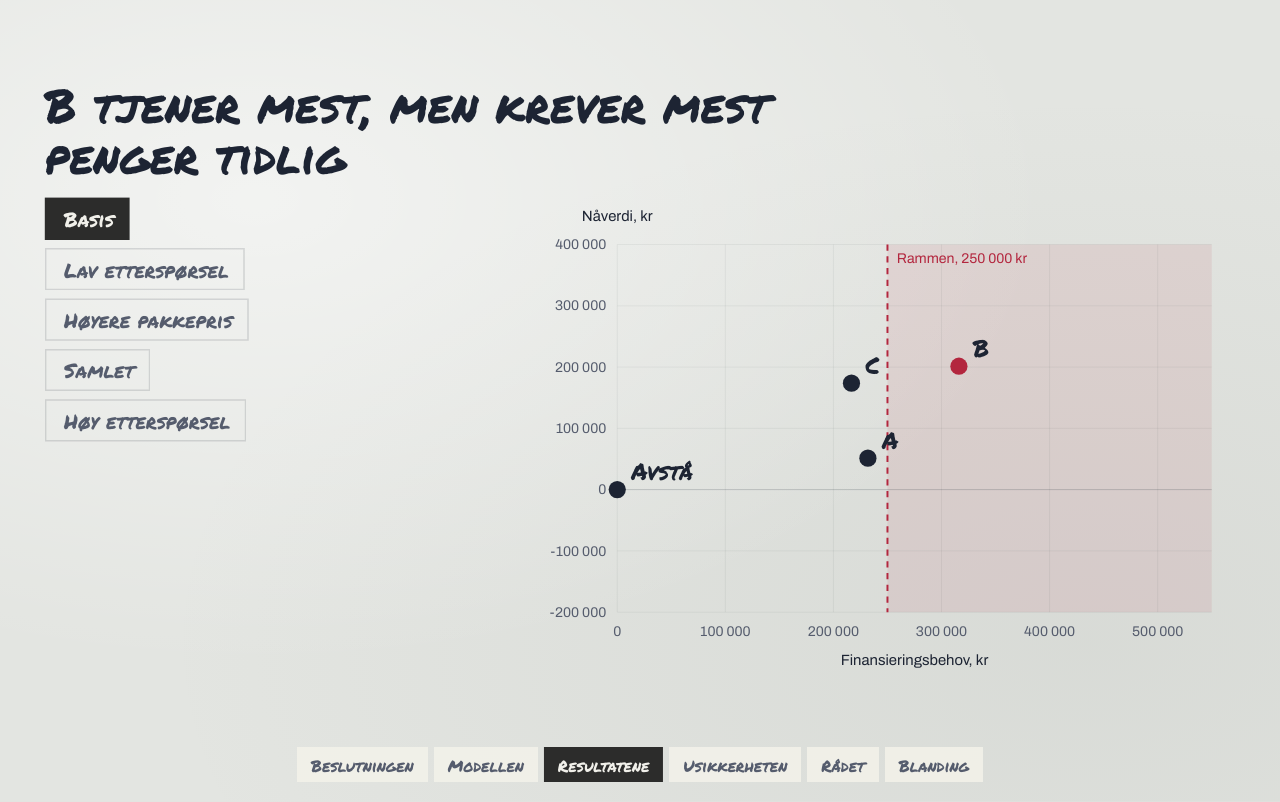
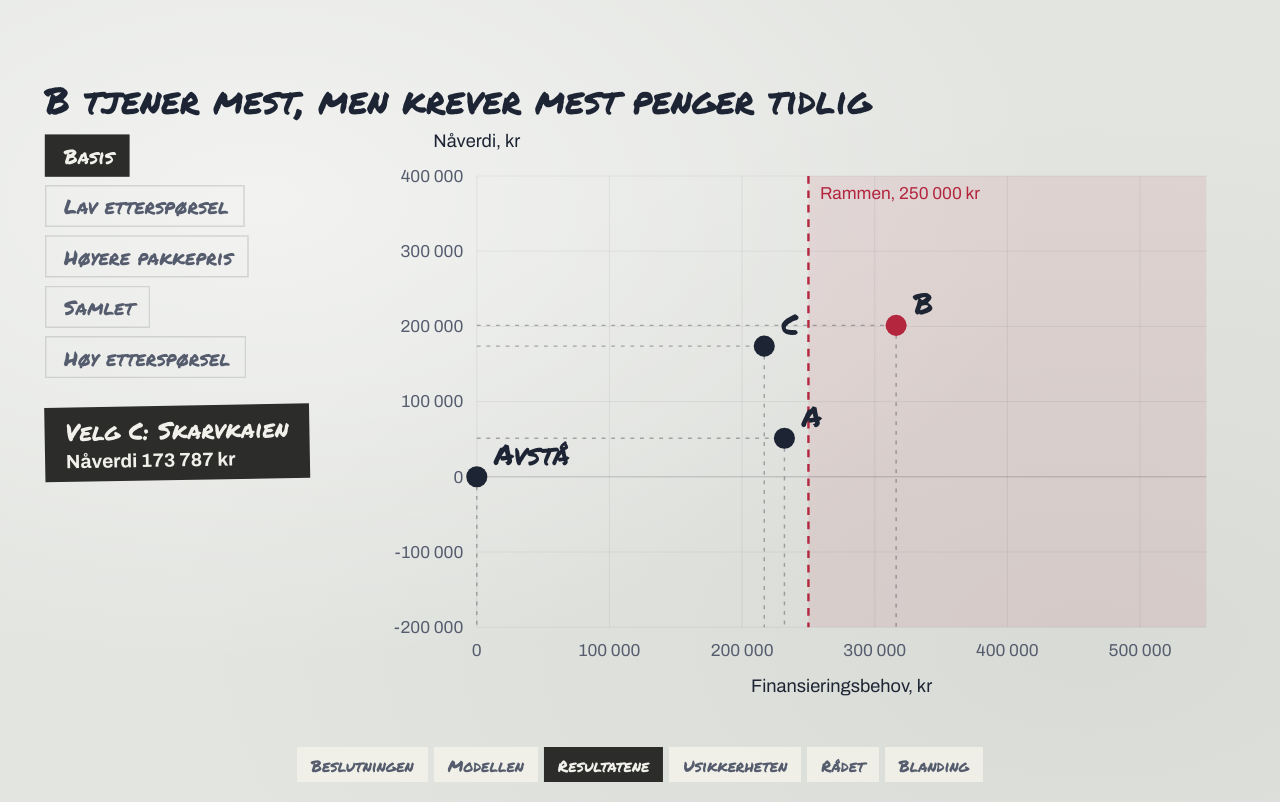
Before and after one commit to bjartelaa/sceneskift-kart, a plain HTML site: page site/index.html in a window 1280 px wide. Both pictures are taken after a click on the button "Resultatene". Drawn offline with Linux system fonts and the light colour scheme.

Commit message:
Tilbakemelding nr 21 og 22: Resultatene har mindre tittel på én linje, større figur, stiplede linjer til aksene og valget under scenarioene
Valget følger scenarioet med samme regel som anbefalingen på Usikkerheten: høyest nåverdi
blant avtalene som holder rammen og gir pluss, ellers avstå. Ved høy etterspørsel står det
at oppsiden ikke inngår i rådet.

Co-Authored-By: Claude Opus 5.5 <noreply@anthropic.com>

```diff
--- a/site/index.html
+++ b/site/index.html
@@ -62,11 +62,12 @@
     </section>
 
     <!-- 4 -->
-    <section class="lysbilde" data-steg="Resultatene" aria-label="Resultatene">
+    <section class="lysbilde resultatene" data-steg="Resultatene" aria-label="Resultatene">
       <h2 class="tittel">B tjener mest, men krever mest penger tidlig</h2>
       <div class="to-spalter">
         <div>
           <div class="velger" id="scenariovelger" role="group" aria-label="Velg scenario"></div>
+          <div class="valg-lapp" id="resultat-valg" aria-live="polite"><p class="valg-hva"></p><p class="valg-nv"></p><p class="valg-merk"></p></div>
           <p class="oppsummering forklaring" id="oppsummering" aria-live="polite"></p>
           <p class="forklar forklaring">Hver prikk er en handling. Langt opp er høy nåverdi. Til høyre for streken trenger avtalen mer enn rammen. Hold over eller trykk på en prikk for tallene.</p>
         </div>
--- a/site/presentasjon.css
+++ b/site/presentasjon.css
@@ -555,3 +555,16 @@ body:not(.vis-forklaring) .tur .tk-liten { display: none !important; }
 .tk-vei-deler li + li { padding-left: 4px; }
 .tk-vei-deler li:not(:last-child)::after { content: "→"; position: absolute; right: 6px; top: 0; font-size: 22px; color: var(--blekk); }
 .tk-vei-deler b { display: block; margin-bottom: 2px; font-family: "Marker", cursive; font-weight: 400; font-size: 22px; color: var(--blekk); }
+
+/* Resultatene: mindre tittel høyere opp, større figur, valget under scenarioene */
+.resultatene .tittel { font-size: 46px; max-width: none; margin-bottom: 18px; }
+.resultatene .to-spalter { grid-template-columns: 360px 1fr; gap: 40px; }
+.resultatene #spredning { width: 1080px; margin-top: -20px; }
+.diagram .hjelpelinje { stroke: var(--blekk); stroke-opacity: .35; stroke-width: 1.5; stroke-dasharray: 4 6; transition: all .6s cubic-bezier(.3,.1,.2,1); }
+.valg-lapp { display: inline-block; margin-top: 34px; padding: 14px 26px 12px; background: var(--gaffa); color: #f1f0ea; transform: rotate(-1deg); }
+.valg-lapp p { margin: 0; }
+.valg-hva { font-family: "Marker", cursive; font-size: 30px; line-height: 1.15; }
+.valg-nv { margin-top: 6px !important; font-size: 24px; font-weight: 700; font-variant-numeric: tabular-nums; }
+.valg-merk { font-size: 16px; color: rgba(241,240,234,.75); }
+.valg-merk:empty { display: none; }
+@media (prefers-reduced-motion: reduce) { .diagram .hjelpelinje { transition: none; } }
--- a/site/presentasjon.js
+++ b/site/presentasjon.js
@@ -94,6 +94,12 @@
     svg.appendChild(lag("text", { class: "etikett", x: sx(ramme) + 12, y: P.y1 + 24, style: "fill: var(--minus)" }, `Rammen, ${kr(ramme)}`));
     svg.appendChild(lag("text", { class: "tittel-akse", x: (P.x1 + P.x2) / 2, y: P.y2 + 68, "text-anchor": "middle" }, "Finansieringsbehov, kr"));
     svg.appendChild(lag("text", { class: "tittel-akse", x: P.x1, y: P.y1 - 30, "text-anchor": "middle" }, "Nåverdi, kr"));
+    // Stiplede hjelpelinjer fra hver prikk til aksene, så man ser hvor nåverdien og behovet treffer
+    const hjelp = handlinger.map(() => {
+      const v = lag("line", { class: "hjelpelinje" }), hz = lag("line", { class: "hjelpelinje" });
+      svg.append(v, hz);
+      return { v, hz };
+    });
     const punkter = handlinger.map(h => {
       const g = lag("g", { class: "punkt", tabindex: 0, role: "button", "aria-label": navn[h.id] });
       g.append(lag("circle", { class: "treff", r: 28 }), lag("circle", { r: 11, cx: 0, cy: 0 }), lag("text", { class: "merke", x: 18, y: -12 }, h.id === "avstå" ? "Avstå" : h.id));
@@ -133,15 +139,29 @@
     }
     svg.addEventListener("click", () => { festet = null; visTips(null); });
     const oppsummering = document.getElementById("oppsummering");
+    // Valget for scenarioet, samme regel som anbefalingen på Usikkerheten: høyest nåverdi blant avtalene som holder rammen og gir pluss
+    const valgEl = document.getElementById("resultat-valg");
+    function visValg(tittel, alle) {
+      const innenfor = alle.filter(h => h.id !== "avstå" && h.behov <= ramme && h.nv > 0);
+      const v = innenfor.length ? innenfor.reduce((a, b) => (b.nv > a.nv ? b : a)) : alle.find(h => h.id === "avstå");
+      valgEl.querySelector(".valg-hva").textContent = v.id === "avstå" ? "Avstå" : "Velg " + navn[v.id];
+      valgEl.querySelector(".valg-nv").textContent = "Nåverdi " + kr(v.nv);
+      valgEl.querySelector(".valg-merk").textContent = tittel === "Høy etterspørsel" ? "Oppside, inngår ikke i rådet" : "";
+    }
     const knapper = knapperad(document.getElementById("scenariovelger"), scenarioer, vis);
     function vis(i) {
       trykk(knapper, i);
       scenarioNr = i;
       if (tipsFor) visTips(tipsFor);
-      for (const { h, g } of punkter) {
-        g.style.transform = `translate(${sx(h.behov[i])}px, ${sy(h.nv[i])}px)`;
+      punkter.forEach(({ h, g }, j) => {
+        const x = sx(h.behov[i]), y = sy(h.nv[i]);
+        g.style.transform = `translate(${x}px, ${y}px)`;
         g.classList.toggle("over", h.behov[i] > ramme);
-      }
+        const { v, hz } = hjelp[j];
+        for (const [l, a] of [[v, { x1: x, x2: x, y1: y, y2: P.y2 }], [hz, { x1: P.x1, x2: x, y1: y, y2: y }]])
+          for (const [k, val] of Object.entries(a)) l.setAttribute(k, val);
+      });
+      visValg(scenarioer[i], handlinger.map(h => ({ id: h.id, nv: h.nv[i], behov: h.behov[i] })));
       oppsummering.textContent = oppsummer(scenarioer[i], handlinger.filter(h => h.id !== "avstå").map(h => ({ id: h.id, nv: h.nv[i], behov: h.behov[i] })));
     }
     vis(0);
```
